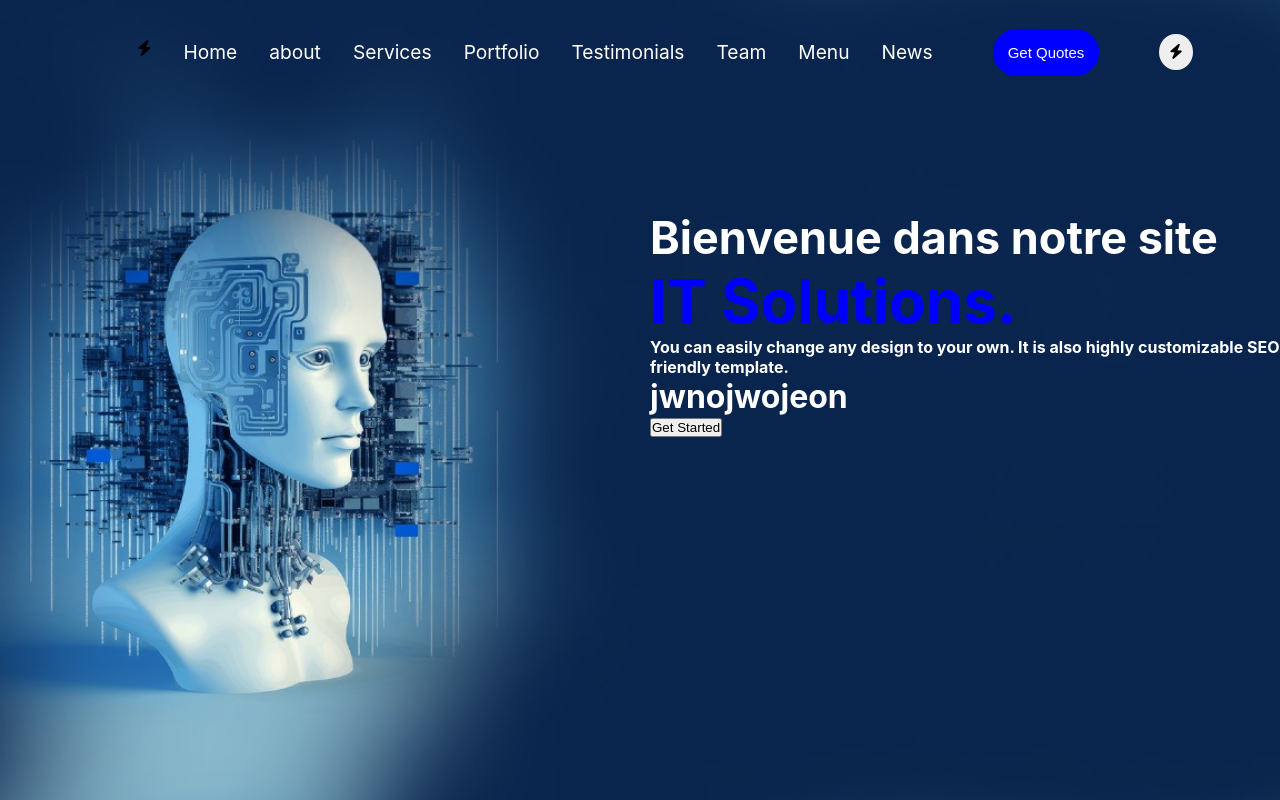
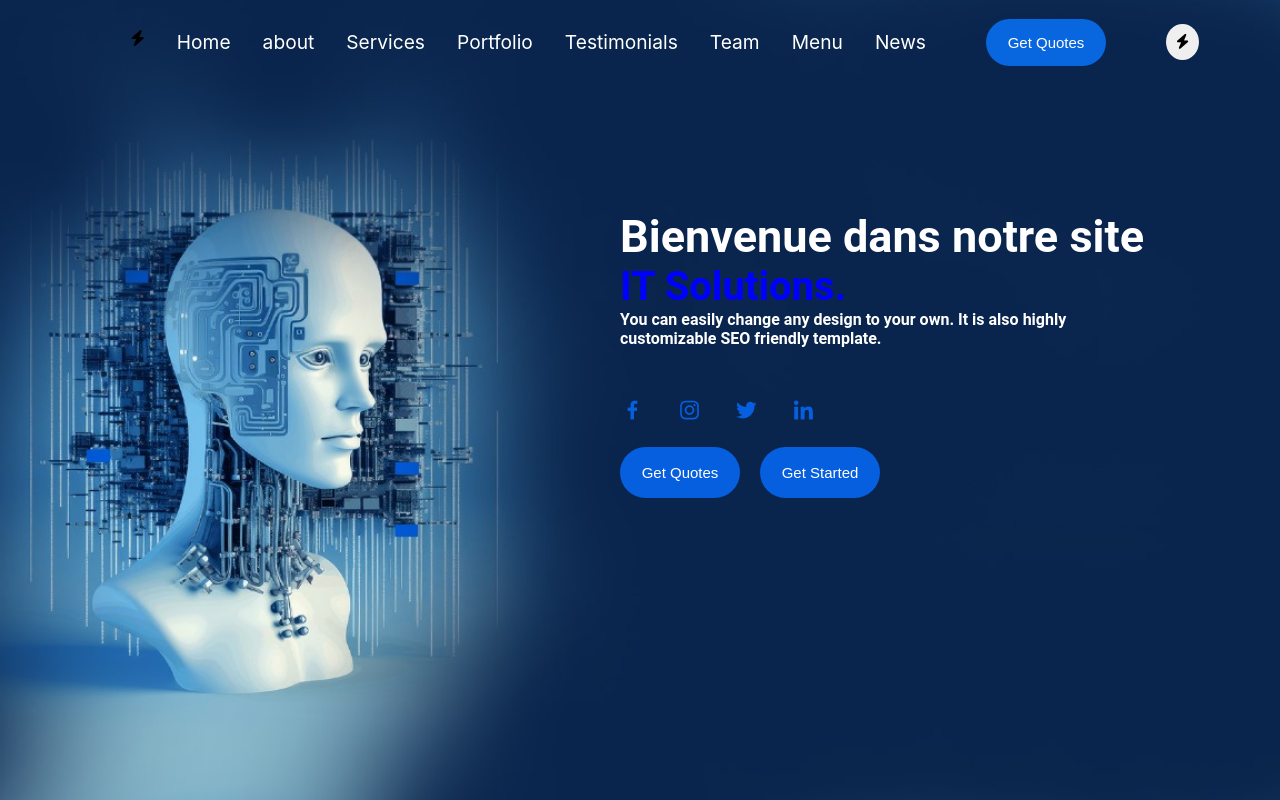
Before and after one commit to NizarDouirek/AlphaWeb, a React (Create React App) app: page / in a window 1280 px wide. Built offline with nearby package versions, Linux system fonts and the light colour scheme.

Commit message:
pre-final-home

```diff
--- a/package.json
+++ b/package.json
@@ -12,7 +12,7 @@
     "react": "^18.3.1",
     "react-bootstrap": "^2.10.6",
     "react-dom": "^18.3.1",
-    "react-icons": "^5.4.0",
+    "react-icons": "^5.5.0",
     "react-router-dom": "^7.0.2",
     "react-scripts": "5.0.1",
     "web-vitals": "^2.1.4"
--- a/public/index.html
+++ b/public/index.html
@@ -3,6 +3,9 @@
   <head>
     <meta charset="utf-8" />
     <link rel="icon" href="%PUBLIC_URL%/favicon.ico" />
+    <!-- Boxicons CDN -->
+<link href='https://unpkg.com/boxicons@2.1.4/css/boxicons.min.css' rel='stylesheet'>
+
     <meta name="viewport" content="width=device-width, initial-scale=1" />
     <meta name="theme-color" content="#000000" />
     <meta
--- a/src/composant/Header/header.css
+++ b/src/composant/Header/header.css
@@ -9,6 +9,7 @@
   justify-content: center;
   z-index: 10;
   align-items: center;
+  margin-top: -10px;
 }
 .icon1{
   margin-left: 30px;
@@ -38,8 +39,9 @@ a{
 }
 .btn-quotes{
   padding: 15px;
+  width: 120px;
   font-size: 15px;
-  background-color: blue;
+  background-color: #0866DF;
   color: white;
   border-radius: 30px;
   border: none;
--- a/src/pages/Home/home.css
+++ b/src/pages/Home/home.css
@@ -16,7 +16,8 @@ background:url('/public/bg.jpg');/* Chemin relatif depuis le fichier CSS */
   /* font-size: 2rem; */
   font-weight: bold;
   margin-top: 210px;
-  margin-left: 650px;
+  margin-left: 620px;
+  font-family: roboto;
 }
 .pp{
     color: white;
@@ -24,7 +25,7 @@ background:url('/public/bg.jpg');/* Chemin relatif depuis le fichier CSS */
 }
 .ItS{
     color: blue;
-    font-size: 60px;
+    font-size: 40px;
 }
 .main-h1{
     text-align: right;
@@ -32,3 +33,36 @@ background:url('/public/bg.jpg');/* Chemin relatif depuis le fichier CSS */
     color: white;
 
 }
+.btn-quotes2{
+  padding: 17px;
+  width: 120px;
+  font-size: 15px;
+  background-color: #055FDE;
+  color: white;
+  border-radius: 30px;
+  border: none;
+
+}
+.btn-started{
+  padding: 17px;
+  width: 120px;
+  font-size: 15px;
+  background-color: #055FDE;
+  color: rgb(255, 255, 255);
+  border-radius: 30px;
+  border: none;
+  margin-left: 20px;
+}
+.btn-main2{
+margin-top: 20px;
+
+}
+.main-social-media{
+display: flex;
+gap: 2em;
+margin-top: 50px;
+}
+.main-social-media a{
+  color: #055FDE;
+  font-size: 25px;
+}
--- a/src/pages/Home/home.jsx
+++ b/src/pages/Home/home.jsx
@@ -1,7 +1,7 @@
 import React from "react";
 import './home.css';
 import Header from "../../composant/Header/header";
-
+import {FaTwitter,FaFacebook,FaLinkedin,FaInstagram } from "react-icons/fa"
 export default function Home() {
   return (
     <>
@@ -9,13 +9,24 @@ export default function Home() {
         <Header />
         <div className="welcome">
             <p className="pp"> Bienvenue dans notre site</p>
-
           <p className="ItS">IT Solutions.
        </p>
-       <p>You can easily change any design to your own. It is also highly customizable SEO friendly template.</p>
-       <h1>jwnojwojeon</h1>
-       <button>Get Started</button>
+       <p className="main-p">
+        You can easily change any design to your own. It is also highly <br />
+         customizable SEO friendly template.</p>
+
+         <div className="main-social-media">
+            <a href=""><i className='bx bxl-facebook icon3'></i></a>
+            <a href=""><i className='bx bxl-instagram icon3'></i></a>
+            <a href=""><i className='bx bxl-twitter icon3'></i></a>
+            <a href=""><i className='bx bxl-linkedin icon3'></i></a>
+         </div>
+        <div className="btn-main2">
+            <button className="btn-quotes2">Get Quotes</button>
+            <button className="btn-started">Get Started</button>
         </div>
+        </div>
+
       </div>
     </>
   );
```
Also changed, not shown: 1 other file (tests, documents, lock files or other folders).
